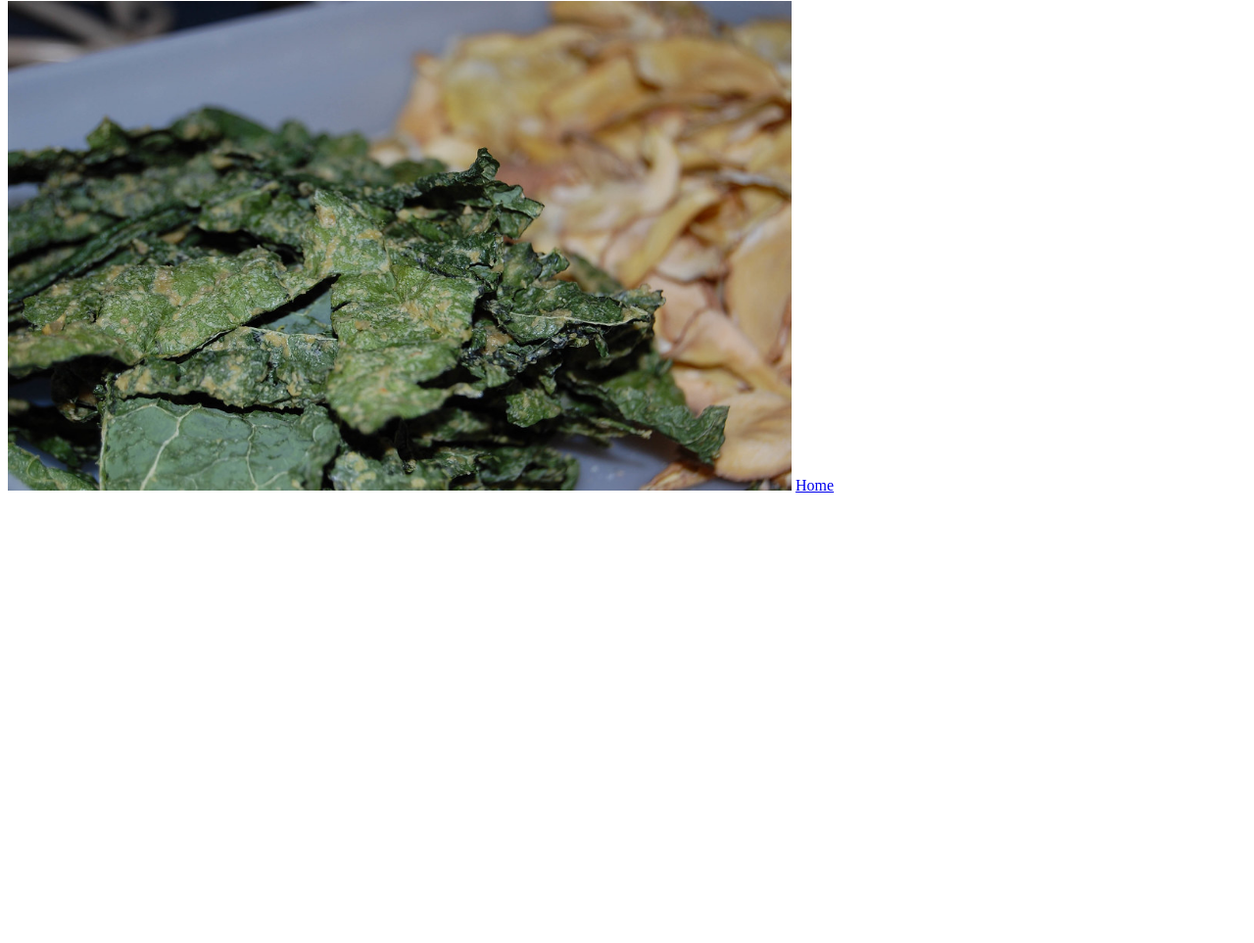
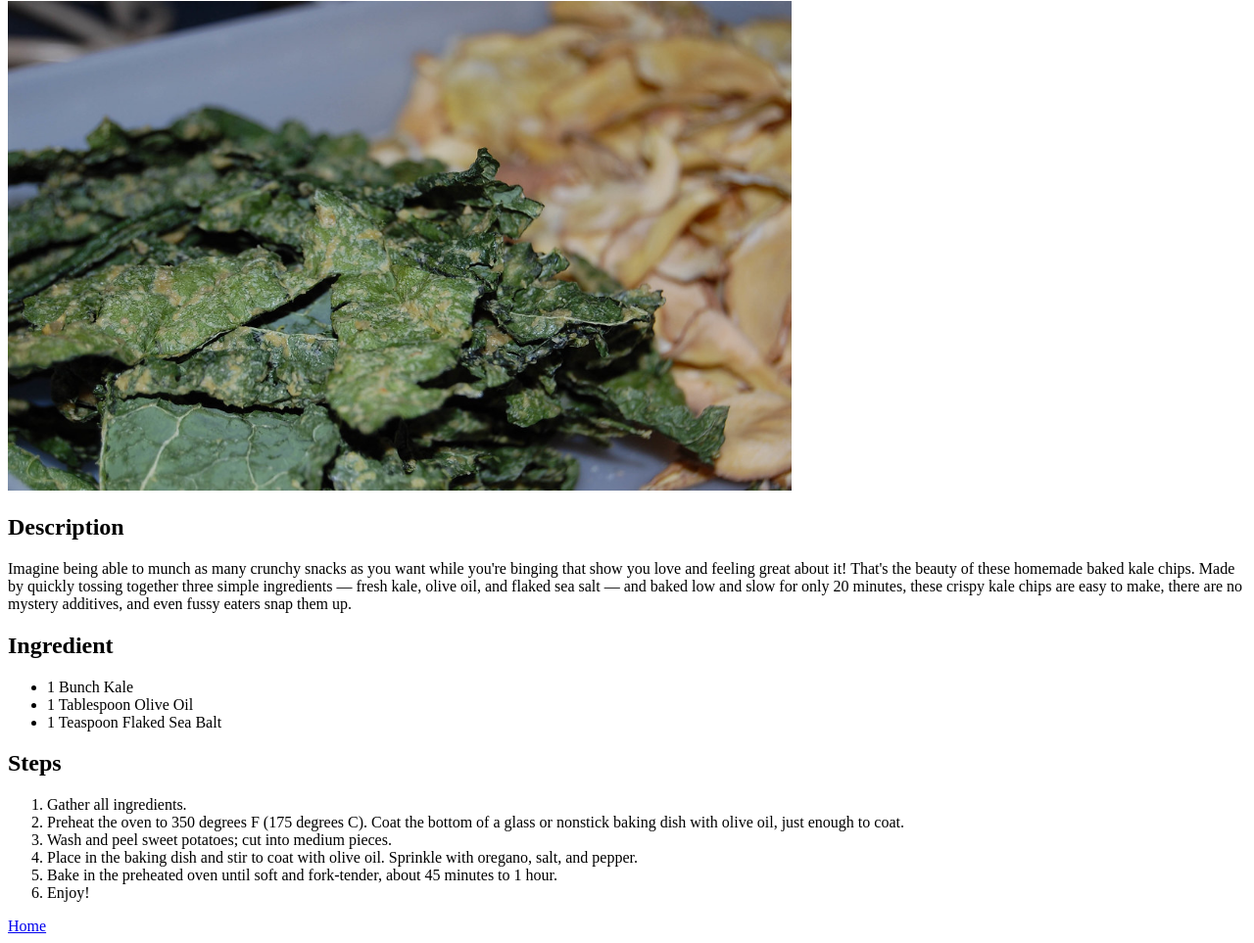
Before and after one commit to CarlosGR98-del/odin-recipes, a plain HTML site: page recipes/kale-chips.html in a window 1280 px wide. Shown: the part 79-1042 px from the top of the page at 98% size. Before the commit the page ends 800 px from the top, so only its background shows below. Drawn offline with Linux system fonts and the light colour scheme.

Commit message:
Finished kale chip's recipe

```diff
--- a/recipes/kale-chips.html
+++ b/recipes/kale-chips.html
@@ -1,14 +1,46 @@
 <!DOCTYPE html>
 <html lang="en">
+
 <head>
     <meta charset="UTF-8">
     <meta name="viewport" content="width=device-width, initial-scale=1.0">
     <title>Kale Chips</title>
 </head>
+
 <body>
     <h1>Kale Chips</h1>
     <img src="../images/kale-chips.jpg" alt="Kale Chips dish" height="500" width="800">
 
+    <p>
+    <h2>Description</h2>
+    Imagine being able to munch as many crunchy snacks as you want while you're binging that show you love and feeling
+    great about it! That's the beauty of these homemade baked kale chips. Made by quickly tossing together three simple
+    ingredients — fresh kale, olive oil, and flaked sea salt — and baked low and slow for only 20 minutes, these crispy
+    kale chips are easy to make, there are no mystery additives, and even fussy eaters snap them up.
+    </p>
+
+    <p>
+    <h2>Ingredient</h2>
+    <ul>
+        <li>1 Bunch Kale</li>
+        <li>1 Tablespoon Olive Oil</li>
+        <li>1 Teaspoon Flaked Sea Balt</li>
+    </ul>
+    </p>
+
+    <p>
+    <h2>Steps</h2>
+    <ol>
+        <li>Gather all ingredients.</li>
+        <li>Preheat the oven to 350 degrees F (175 degrees C). Coat the bottom of a glass or nonstick baking dish with olive oil, just enough to coat. </li>
+        <li>Wash and peel sweet potatoes; cut into medium pieces. </li>
+        <li>Place in the baking dish and stir to coat with olive oil. Sprinkle with oregano, salt, and pepper. </li>
+        <li>Bake in the preheated oven until soft and fork-tender, about 45 minutes to 1 hour. </li>
+        <li>Enjoy! </li>
+    </ol>
+    </p>
+
     <a href="../index.html">Home</a>
 </body>
+
 </html>
```
